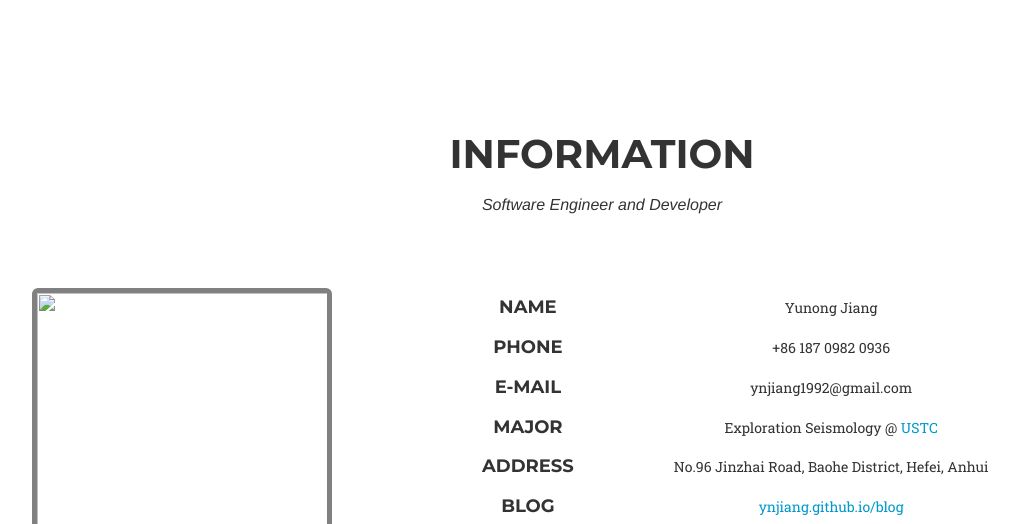
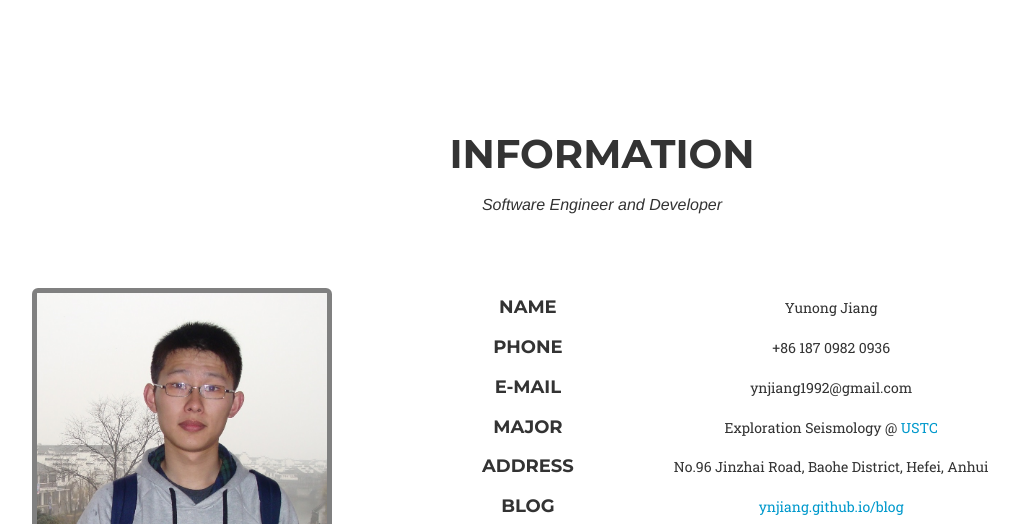
Before and after one commit to ynjiang/ynjiang.github.io, a website: page index.html in a window 1280 px wide. Shown: the part 716-1240 px from the top of the page, without its empty margins (38-1056 px from the left). Drawn offline with nearby package versions, Linux system fonts and the light colour scheme; a web font is replaced by a local one.

Commit message:
1111
1111

```diff
--- a/index.html
+++ b/index.html
@@ -96,7 +96,7 @@
 	    <h2 class="text-center section-heading">information</h2>
 		<h3 class="section-subheading text-center">Software Engineer and Developer</h3>
 		<div>
-		  <img class="j_photo img-rounded" src="img/info.jpg" alt="">
+		  <img class="j_photo img-rounded" src="img/jyn.jpg" alt="">
 		</div>
 		<div class="j_info text-center">
 		  <table>
```
